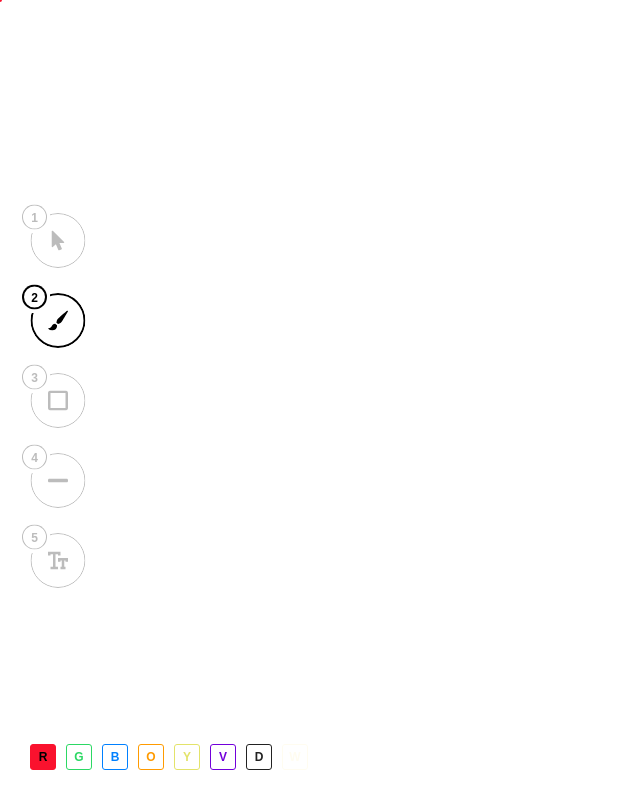
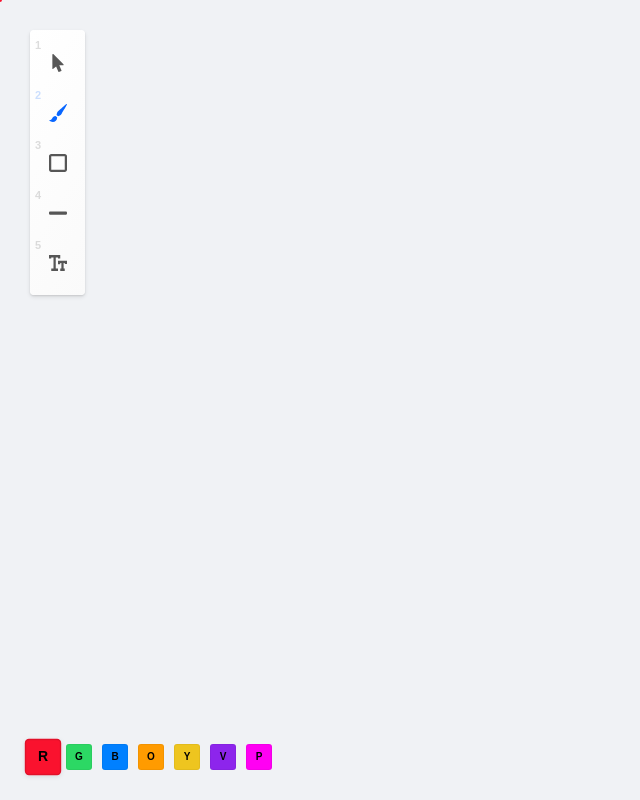
Before and after one commit to kartofelek007/electron-draw, an Electron app: page index.html in a window 1500 px wide. Shown: the whole page, without its empty margins (0-640 px from the left). Drawn offline with Linux system fonts and the light colour scheme.

Commit message:
poprawka wygladu

```diff
--- a/config.js
+++ b/config.js
@@ -17,10 +17,9 @@ export default {
             {"key" : "g", "name": "green", "color" : "#2CD864"},
             {"key" : "b", "name": "blue", "color" : "#0080FF"},
             {"key" : "o", "name": "orange", "color" : "#FF9B00"},
-            {"key" : "y", "name": "yellow", "color" : "#E3E36A"},
-            {"key" : "v", "name": "violet", "color" : "#7200DA"},
-            {"key" : "d", "name": "dark", "color" : "#222"},
-            {"key" : "w", "name": "white", "color" : "#fffcf0"},
+            {"key" : "y", "name": "yellow", "color" : "#eec51f"},
+            {"key" : "v", "name": "violet", "color" : "#8d25ec"},
+            {"key" : "p", "name": "violet", "color" : "#ff00f3"},
         ],
 
         "tools" : [
--- a/css/gui.css
+++ b/css/gui.css
@@ -1,25 +1,24 @@
 .gui {
-    --color: #222;
+    --color: #111;
     --border-width: 1px;
-    --gap: 25px;
+    --gap: 15px;
 
     position: absolute;
     left: 30px;
-    transform: translate(0, -50%);
-    top: 50%;
+    top: 30px;
     display: flex;
     flex-direction: column;
     gap: var(--gap);
     justify-content: center;
     z-index: 3;
+    background: linear-gradient(120deg, #fff, #fafafa);
+    box-shadow: 0 2px 4px rgba(0 0 0 / 0.1), 0 1px 2px rgba(0 0 0 / 0.1);
+    padding: 15px 10px;
+    border-radius: 4px;
 }
 
 .gui * {
     pointer-events: all;
-}
-
-.gui .gui-el.active {
-    --color: #000;
 }
 
 .gui-tools {
@@ -29,23 +28,19 @@
 }
 
 .gui-el {
-    width: 55px;
-    height: 55px;
+    width: 35px;
+    height: 35px;
     display: inline-flex;
     justify-content: center;
     align-items: center;
     position: relative;
-    opacity: 0.3;
+    opacity: 0.7;
     cursor: pointer;
 }
 
 .gui-el-with-color {
     opacity: 1;
     cursor: none;
-}
-
-.gui-el-with-color .gui-el__bg {
-    opacity: 0.3;
 }
 
 .gui-el__color {
@@ -61,8 +56,8 @@
 }
 
 .gui-el__icon svg {
-    width: 20px;
-    height: 20px;
+    width: 18px;
+    height: 18px;
     fill: var(--color);
 }
 
@@ -73,12 +68,6 @@
     width: 100%;
     height: 100%;
     transform: translate(-50%, -50%);
-    border: var(--border-width) solid var(--color);
-    border-radius: 50%;
-    --x: 22px;
-    --y: 22px;
-    mask-image: radial-gradient(circle at 0 0, transparent 20px, white 20px);
-    -webkit-mask-image: radial-gradient(circle at 0 0, transparent 20px, white 20px);
 }
 
 .gui-el-with-color .gui-el__bg {
@@ -87,25 +76,20 @@
 
 .gui-el__key {
     position: absolute;
-    left: -8px;
-    top: -8px;
+    left: -5px;
+    top: -6px;
     border-radius: 50%;
     z-index: 2;
-    width: 25px;
-    height: 25px;
-    box-shadow: inset 0 0 0 var(--border-width) var(--color);
-    display: flex;
-    justify-content: center;
-    align-items: center;
     color: var(--color);
     font-family: sans-serif;
-    font-size: 12px;
+    font-size: 11px;
     font-weight: bold;
+    opacity: 0.2;
 }
 
 .gui-el.active {
     opacity: 1;
-    --border-width: 2px;
+    --color: #0866FF;
 }
 
 .gui-el.active .gui-el__bg {
@@ -135,6 +119,7 @@
     width: 26px;
     height: 26px;
 }
+
 .color-help-icons-el__key {
     position: absolute;
     text-transform: uppercase;
@@ -147,19 +132,22 @@
     justify-content: center;
     align-items: center;
     font-family: sans-serif;
-    font-size: 12px;
+    font-size: 10px;
     line-height: 1;
-    color: var(--color);
+    color: #000;
 }
 .color-help-icons-el__color {
     width: 100%;
     height: 100%;
     display: inline-block;
-    border: 1px solid var(--color);
+    background: var(--color);
     border-radius: 3px;
+    box-shadow: inset 0 0 0 1px rgba(0 0 0 / 0.05);
 }
 
 .color-help-icons-el.active {
+    scale: 1.4;
+    box-shadow: none;
 }
 
 .color-help-icons-el.active .color-help-icons-el__key {
@@ -167,4 +155,5 @@
 }
 .color-help-icons-el.active .color-help-icons-el__color {
     background: var(--color);
+    box-shadow: inset 0 0 0 1px rgba(0 0 0 / 0.1), 0 1px 4px rgba(0 0 0 / 0.1);
 }
--- a/css/style.css
+++ b/css/style.css
@@ -6,6 +6,7 @@ body {
     margin: 0;
     height: 100vh;
     overflow: hidden;
+    background: #F0F2F5;
 }
 
 body.white-board-mode {
```
